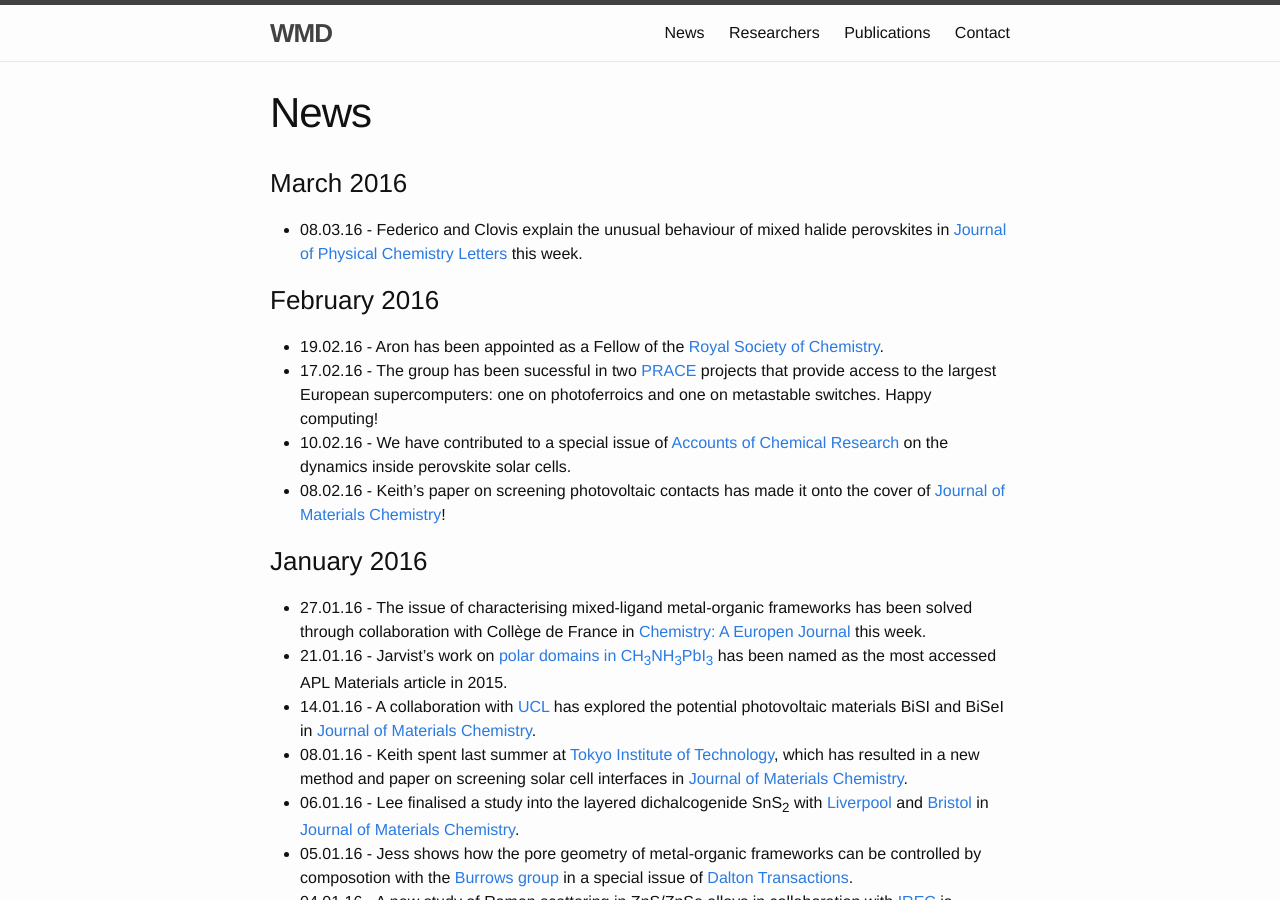
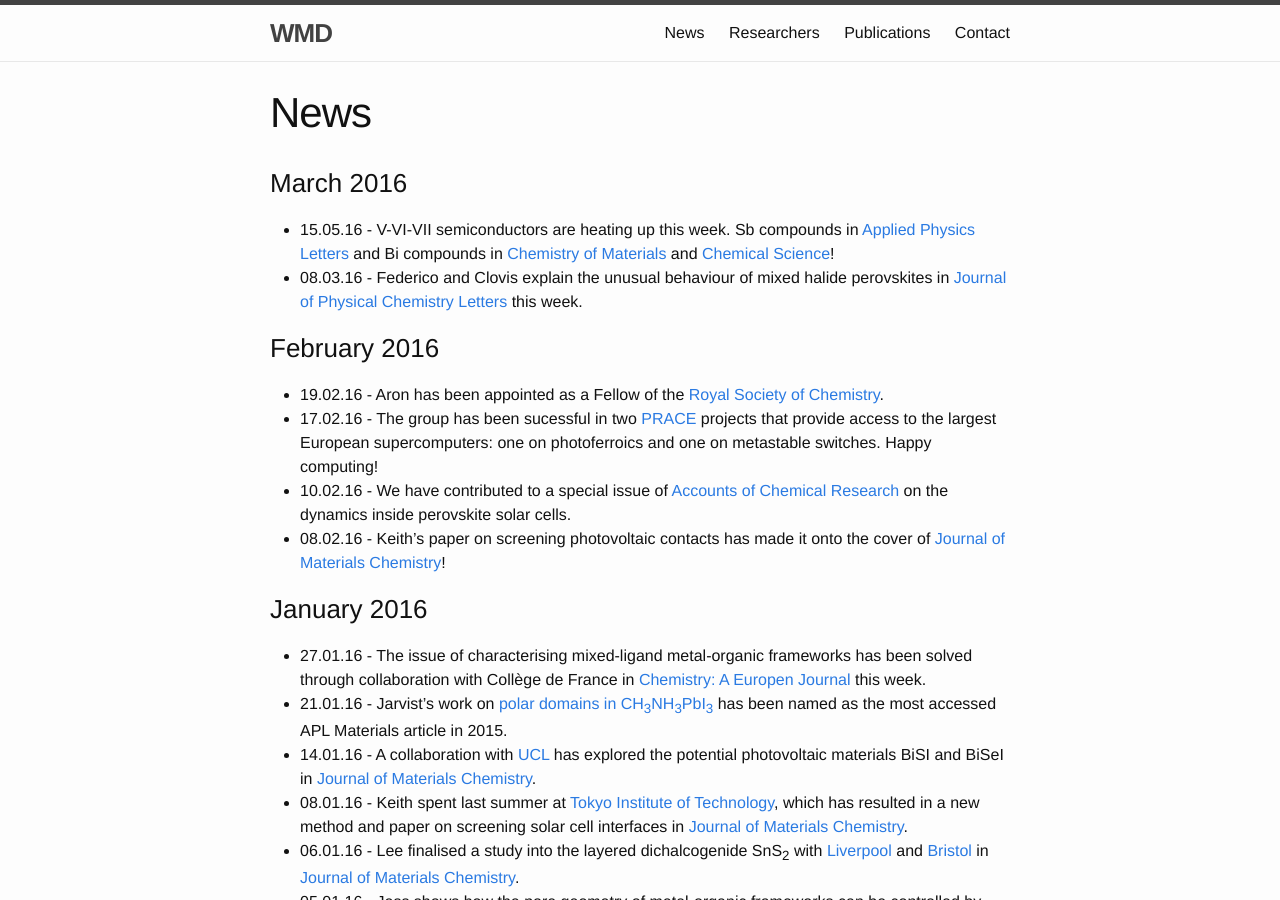
Before and after one commit to WMD-group/WMD-group.github.io, a Jekyll site: the page built from a_news.md, in a window 1280 px wide and 900 px high. Built offline with Jekyll 4.4.1, drawn with Linux system fonts in a browser that asks for light colours.

Commit message:
Update a_news.md

```diff
--- a/a_news.md
+++ b/a_news.md
@@ -5,6 +5,7 @@ permalink: /news/
 ---
 
 ### March 2016
+* 15.05.16 - V-VI-VII semiconductors are heating up this week. Sb compounds in [Applied Physics Letters](scitation.aip.org/content/aip/journal/apl/108/11/10.1063/1.4943973) and Bi compounds in [Chemistry of Materials](http://pubs.acs.org/doi/abs/10.1021/acs.chemmater.6b00349) and [Chemical Science](http://pubs.rsc.org/en/content/articlelanding/2016/sc/c6sc00389c#!divAbstract)!
 * 08.03.16 - Federico and Clovis explain the unusual behaviour of mixed halide perovskites in [Journal of Physical Chemistry Letters](http://pubs.acs.org/doi/abs/10.1021/acs.jpclett.6b00226) this week.
 
 ### February 2016
```
